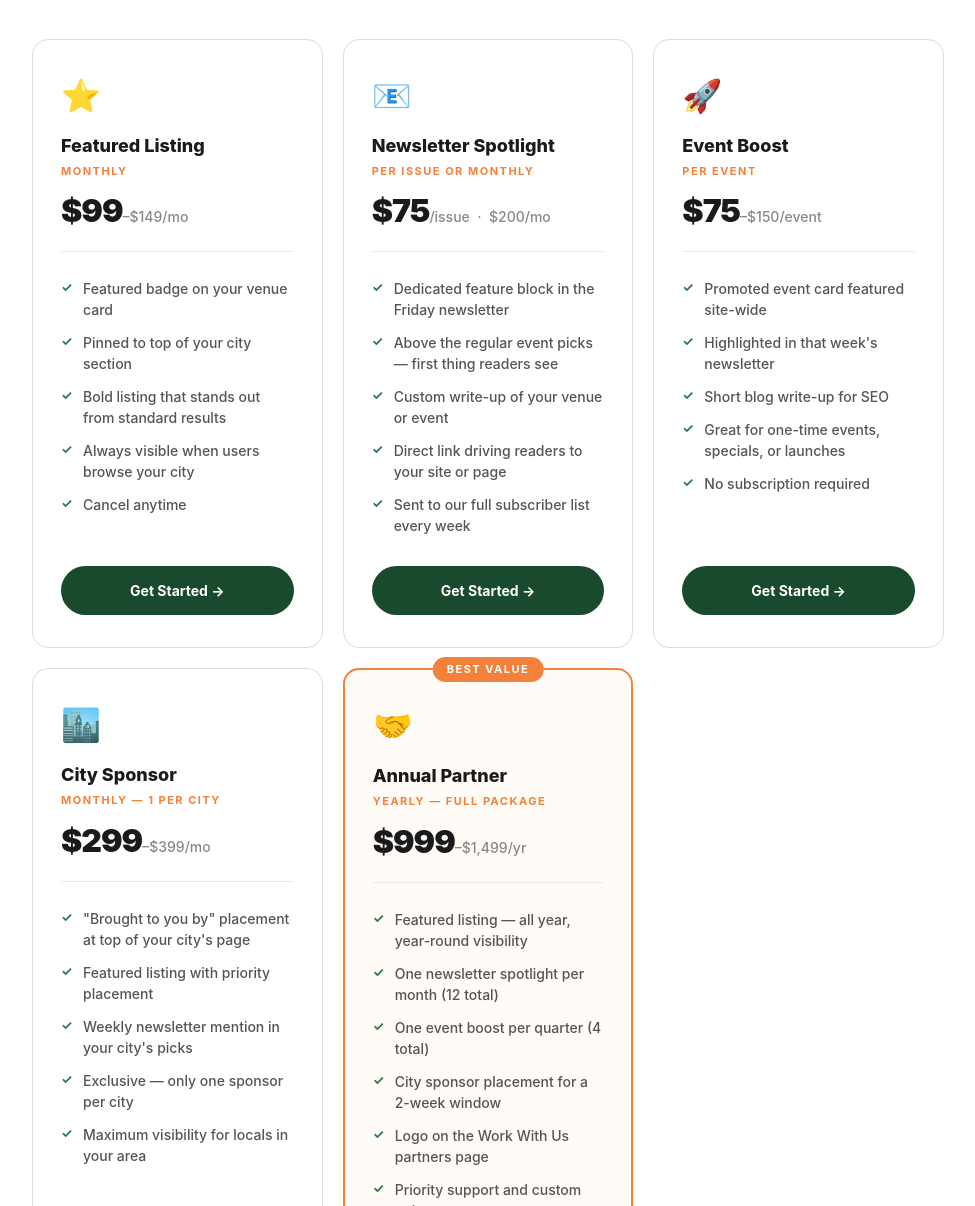
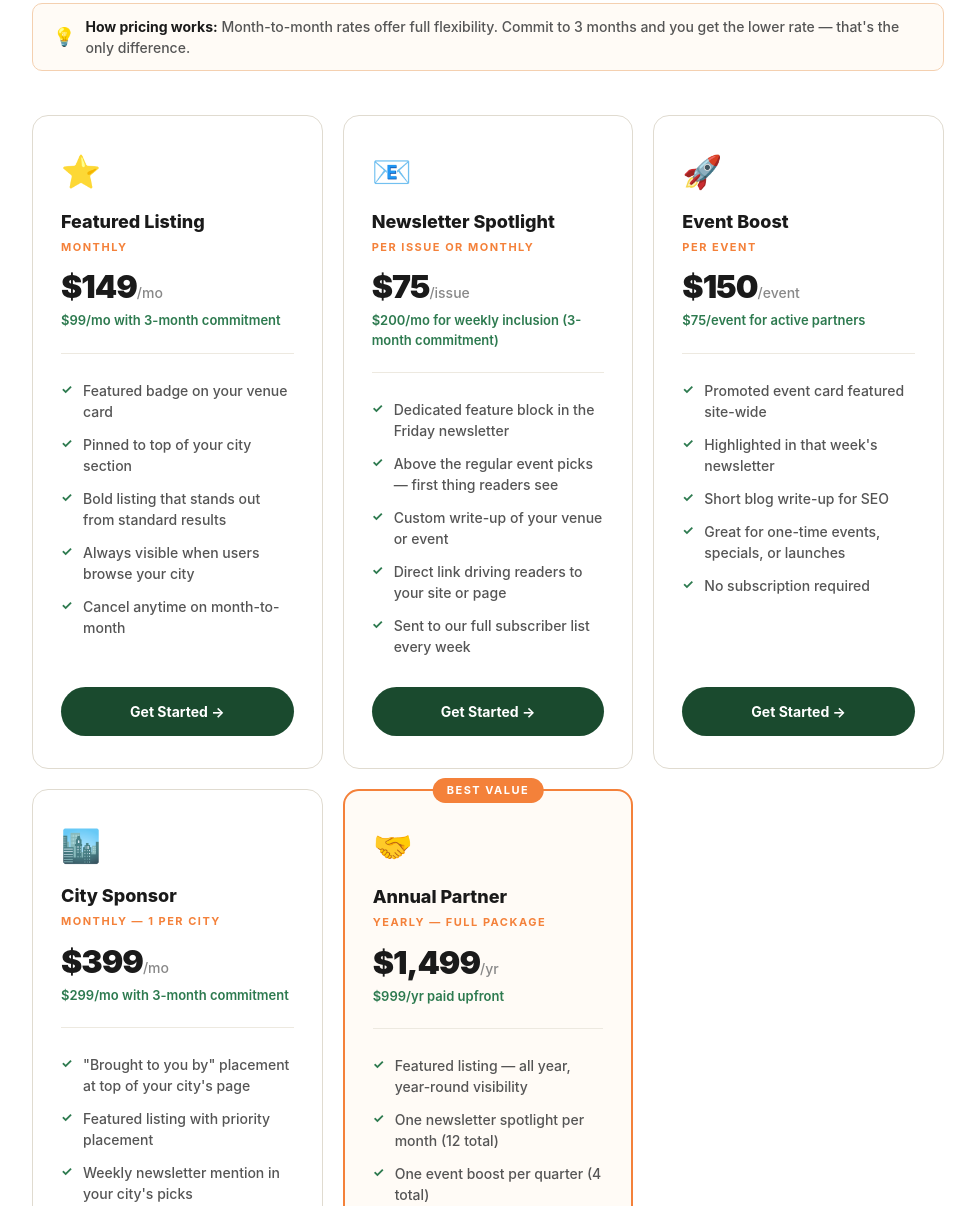
Before and after one commit to theoknox77/the-active-owl, a website: page public/work-with-us.html in a window 1280 px wide. Shown: the part 4806-6012 px from the top of the page, without its empty margins (152-1127 px from the left). Drawn offline with Linux system fonts and the light colour scheme.

Commit message:
Update pricing: flat rates with contract-length justification

```diff
--- a/public/work-with-us.html
+++ b/public/work-with-us.html
@@ -320,6 +320,12 @@
       <h2 style="font-size:clamp(1.6rem,3vw,2.2rem);font-weight:800;margin:0 0 12px;">Simple, transparent options.<br>Pick what fits.</h2>
       <p style="font-size:17px;color:#555;line-height:1.75;max-width:560px;">Every option puts your business in front of high-intent South Florida locals. Start small, scale up when you see results.</p>
 
+      <!-- Pricing note -->
+      <div style="display:inline-flex;align-items:center;gap:10px;background:#fffbf6;border:1.5px solid #f4d0b0;border-radius:10px;padding:12px 20px;margin-top:8px;">
+        <span style="font-size:18px;">💡</span>
+        <span style="font-size:14px;color:#555;line-height:1.5;"><strong style="color:#1a1a1a;">How pricing works:</strong> Month-to-month rates offer full flexibility. Commit to 3 months and you get the lower rate — that's the only difference.</span>
+      </div>
+
       <div class="pricing-grid">
 
         <!-- Featured Listing -->
@@ -327,14 +333,15 @@
           <div class="pricing-icon">⭐</div>
           <div class="pricing-name">Featured Listing</div>
           <div class="pricing-tag">Monthly</div>
-          <div class="pricing-price">$99<span>–$149/mo</span></div>
+          <div class="pricing-price">$149<span>/mo</span></div>
+          <div style="font-size:13px;color:#2d7a4f;font-weight:600;margin-top:4px;margin-bottom:2px;">$99/mo with 3-month commitment</div>
           <hr class="pricing-divider">
           <ul class="pricing-features">
             <li>Featured badge on your venue card</li>
             <li>Pinned to top of your city section</li>
             <li>Bold listing that stands out from standard results</li>
             <li>Always visible when users browse your city</li>
-            <li>Cancel anytime</li>
+            <li>Cancel anytime on month-to-month</li>
           </ul>
           <a href="mailto:timpalladino@me.com?subject=Featured Listing — The Active Owl" class="pricing-cta">Get Started →</a>
         </div>
@@ -344,7 +351,8 @@
           <div class="pricing-icon">📧</div>
           <div class="pricing-name">Newsletter Spotlight</div>
           <div class="pricing-tag">Per Issue or Monthly</div>
-          <div class="pricing-price">$75<span>/issue &nbsp;·&nbsp; $200/mo</span></div>
+          <div class="pricing-price">$75<span>/issue</span></div>
+          <div style="font-size:13px;color:#2d7a4f;font-weight:600;margin-top:4px;margin-bottom:2px;">$200/mo for weekly inclusion (3-month commitment)</div>
           <hr class="pricing-divider">
           <ul class="pricing-features">
             <li>Dedicated feature block in the Friday newsletter</li>
@@ -361,7 +369,8 @@
           <div class="pricing-icon">🚀</div>
           <div class="pricing-name">Event Boost</div>
           <div class="pricing-tag">Per Event</div>
-          <div class="pricing-price">$75<span>–$150/event</span></div>
+          <div class="pricing-price">$150<span>/event</span></div>
+          <div style="font-size:13px;color:#2d7a4f;font-weight:600;margin-top:4px;margin-bottom:2px;">$75/event for active partners</div>
           <hr class="pricing-divider">
           <ul class="pricing-features">
             <li>Promoted event card featured site-wide</li>
@@ -378,7 +387,8 @@
           <div class="pricing-icon">🏙️</div>
           <div class="pricing-name">City Sponsor</div>
           <div class="pricing-tag">Monthly — 1 Per City</div>
-          <div class="pricing-price">$299<span>–$399/mo</span></div>
+          <div class="pricing-price">$399<span>/mo</span></div>
+          <div style="font-size:13px;color:#2d7a4f;font-weight:600;margin-top:4px;margin-bottom:2px;">$299/mo with 3-month commitment</div>
           <hr class="pricing-divider">
           <ul class="pricing-features">
             <li>"Brought to you by" placement at top of your city's page</li>
@@ -396,7 +406,8 @@
           <div class="pricing-icon">🤝</div>
           <div class="pricing-name">Annual Partner</div>
           <div class="pricing-tag">Yearly — Full Package</div>
-          <div class="pricing-price">$999<span>–$1,499/yr</span></div>
+          <div class="pricing-price">$1,499<span>/yr</span></div>
+          <div style="font-size:13px;color:#2d7a4f;font-weight:600;margin-top:4px;margin-bottom:2px;">$999/yr paid upfront</div>
           <hr class="pricing-divider">
           <ul class="pricing-features">
             <li>Featured listing — all year, year-round visibility</li>
```
